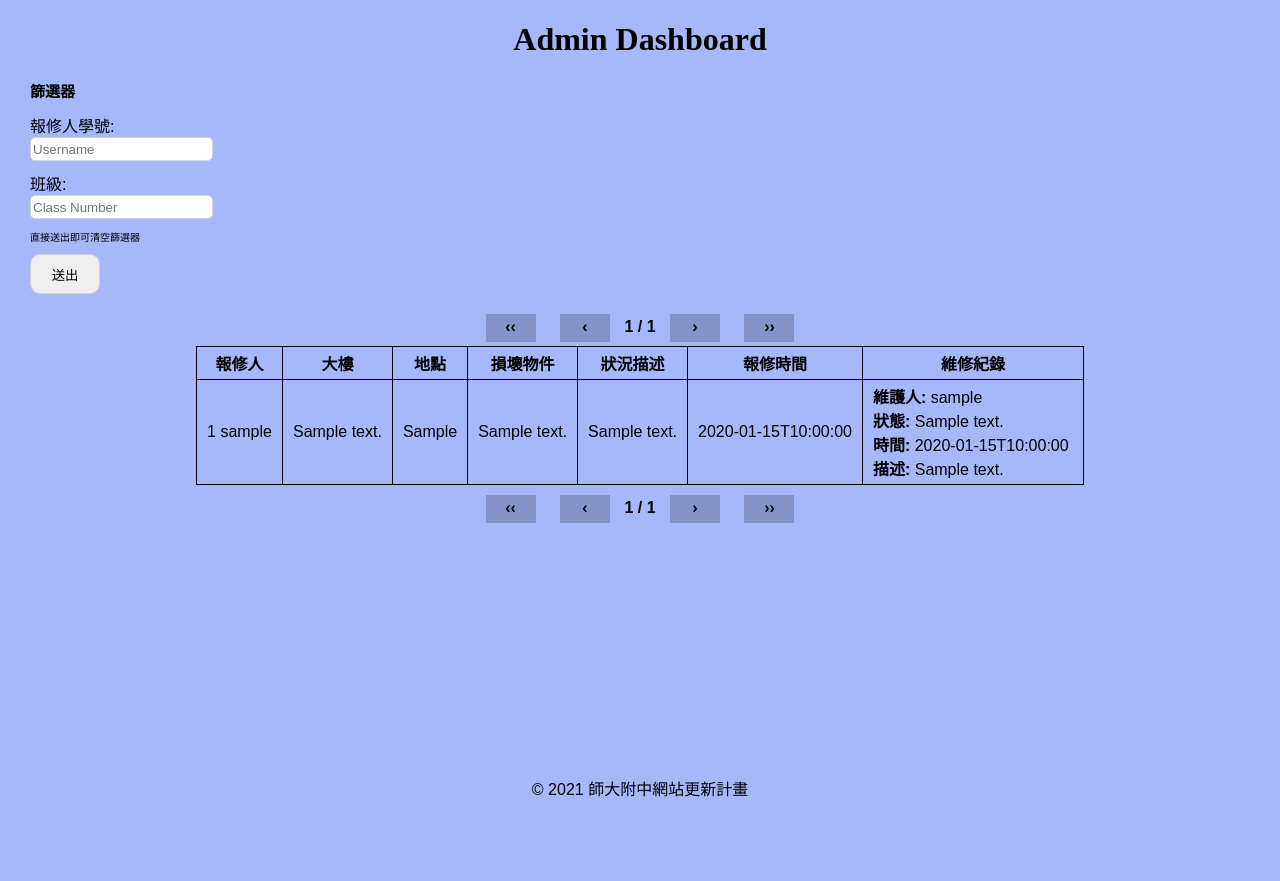
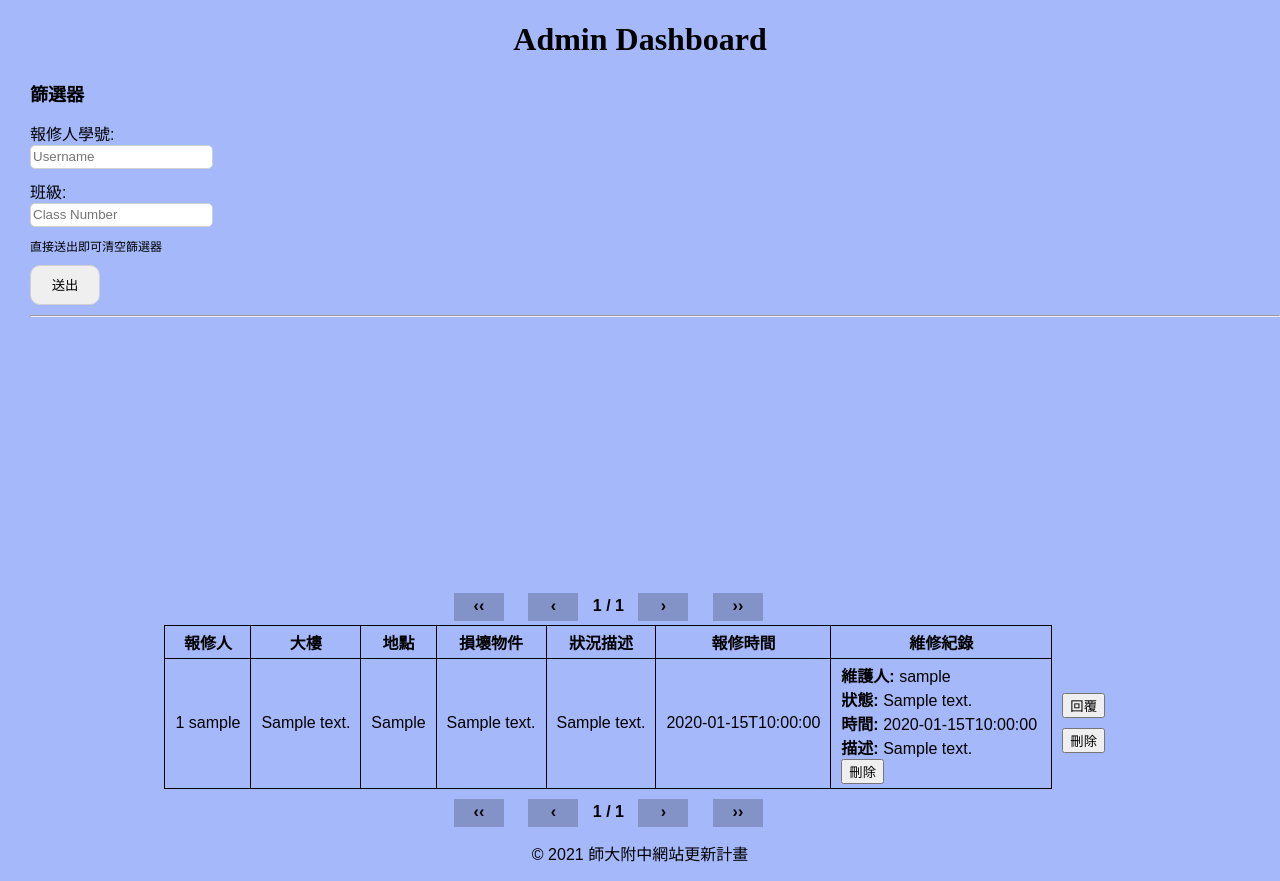
Before and after one commit to HSNU-websites/repair_system, a Flask app: page /admin_dashboard/ in a window 1280 px wide. Shown: the part 24-905 px from the top of the page. Before the commit the page ends 821 px from the top, so only its background shows below. Run offline with Flask 2, Linux system fonts and the light colour scheme; the visitor is signed in with stand-in values (Sample User, id 1); tables that the repository leaves empty hold one stand-in row (values such as "Sample post"); some libraries are stand-ins or nearby versions.

Commit message:
Add reply reports UI and scripts

```diff
--- a/app/admin/routes.py
+++ b/app/admin/routes.py
@@ -16,6 +16,7 @@ from ..database.db_helper import (
     update_users,
 )
 from ..users import admin_required
+from app import admin
 
 
 @admin_bp.route("/admin_dashboard/", methods=["GET", "POST"])
@@ -36,6 +37,7 @@ def dashboard_page(page=1):
             "admin_dashboard.html",
             records=render_records(Filter=Filter, page=page),
             form=form,
+            statuses=render_system_setting()[3]
         )
     if request.method == "POST":
         if form.validate_on_submit():
@@ -51,7 +53,7 @@ def dashboard_page(page=1):
 
             response = make_response(
                 render_template(
-                    "admin_dashboard.html", records=render_records(Filter), form=form
+                    "admin_dashboard.html", records=render_records(Filter), form=form, statuses=render_system_setting()[3]
                 )
             )
             response.delete_cookie("username")
@@ -61,6 +63,20 @@ def dashboard_page(page=1):
             return response
         else:
             current_app.logger.info("POST /admin_dashboard: Invalid submit")
+
+
+@admin_bp.route("/admin_dashboard_backend", methods=["POST", "DELETE"])
+@admin_required
+@login_required
+def admin_dashboard_backend_page():
+    if request.method == "POST":
+        data = request.get_json(force=True)
+        print(data)
+        return "OK"
+    if request.method == "DELETE":
+        data = request.get_json(force=True)
+        print(data)
+        return "OK"
 
 
 @admin_bp.route("/system", methods=["GET"])
--- a/static/dashboard.css
+++ b/static/dashboard.css
@@ -89,6 +89,31 @@ input[type="submit"] {
     opacity: 0.8;
 }
 
+.pages a.end {
+    pointer-events: none; background-color: rgba(0, 0, 0, 0.2);
+}
+
+.column span {
+    display: inline-block;
+    width: 80px;
+    height: 20px;
+    text-align: center;
+}
+
+.column div input {
+    margin: 0 0 0 0;
+    border: 0px;
+    width: 76px;
+}
+
+.column div input[type="checkbox"] {
+    width: 80px;
+}
+
+.column .email {
+    width: 96px;
+}
+
 .field {
     font-family: 'Noto Sans TC', sans-serif;
     margin: 10px 0 10px 0;
@@ -97,7 +122,7 @@ input[type="submit"] {
 }
 
 #sidebar {
-    font-size: 10px;
+    font-size: 12px;
     display: block;
     position: fixed;
     margin: 10px auto 10px 30px;
@@ -106,6 +131,18 @@ input[type="submit"] {
 #sidebar a {
     display: block;
     margin: 5px 0 5px 0;
+}
+
+#reply_window {
+    visibility: hidden;
+}
+
+#reply_window label {
+    font-size: 14px;
+}
+
+#reply_window input {
+    width: 100px;
 }
 
 #main_content {
@@ -141,24 +178,3 @@ input[type="submit"] {
     bottom: 0px;
     width: 100%;
 }
-
-.column span {
-    display: inline-block;
-    width: 80px;
-    height: 20px;
-    text-align: center;
-}
-
-.column div input {
-    margin: 0 0 0 0;
-    border: 0px;
-    width: 76px;
-}
-
-.column div input[type="checkbox"] {
-    width: 80px;
-}
-
-.column .email {
-    width: 96px;
-}
--- a/templates/admin_dashboard.html
+++ b/templates/admin_dashboard.html
@@ -16,6 +16,13 @@
         }
     </style>
     <script src="{{ url_for('static', filename='msg.js') }}"></script>
+    <script src="{{ url_for('static', filename='admin_dashboard.js') }}"></script>
+    <script src="http://ajax.googleapis.com/ajax/libs/jquery/1.7.1/jquery.min.js" type="text/javascript"></script>
+    <script>
+        if (window.innerWidth <= 800) {
+            alert("不建議在行動裝置上使用此頁面");
+        }
+    </script>
     <link rel="icon" href="{{ url_for('static', filename='HSNU.png') }}">
     <title>Admin Dashboard</title>
     {% if records["pages"] != 0 %}
@@ -56,20 +63,40 @@
                     {{ form.submit }}
                 </div>
             </form>
+            <hr>
+            <div id="reply_window">
+                <div class="field">
+                    <label for="status">狀態: </label>
+                    <select name="status" id="status">
+                        {% for status in statuses %}
+                        <option value="{{ status['id'] }}">{{ status['description'] }}</option>
+                        {% endfor %}
+                    </select>
+                </div>
+                <div class="field">
+                    <label for="description">額外敘述: </label>
+                    <br>
+                    <textarea name="description" placeholder="Description" cols="20" rows="10"></textarea>
+                </div>
+                <div class="field">
+                    <button class="add" onclick="send_reply_record(this)">回覆</button>
+                </div>
+            </div>
         </div>
         <table>
             <thead>
                 <tr>
                     <td colspan="7" class="pages">
-                        <a href="1" {% if records['page'] <=1 %}
-                        style="pointer-events: none; background-color: rgba(0, 0, 0, 0.2);" {% endif %}>&#8249;&#8249;</a>
-                        <a href="{{ records['page'] - 1 }}" {% if records['page'] <=1 %}
-                        style="pointer-events: none; background-color: rgba(0, 0, 0, 0.2);" {% endif %}>&#8249;</a>
-                    <span>{{ records["page"] }} / {{ records["pages"] }}</span>
-                    <a href="{{ records['page'] + 1 }}" {% if records['page']>= records['pages'] %}
-                        style="pointer-events: none; background-color: rgba(0, 0, 0, 0.2);" {% endif %}>&#8250;</a>
+                        <a href="1" {% if records['page'] <=1 %} class="end" {% endif %}>&#8249;&#8249;</a>
+                        <a href="{{ records['page'] - 1 }}" {% if records['page'] <=1 %} class="end" {% endif
+                            %}>&#8249;</a>
+                        <span>{{ records["page"] }} / {{ records["pages"] }}</span>
+                        <a href="{{ records['page'] + 1 }}" {% if records['page']>= records['pages'] %}
+                            class="end" {% endif
+                            %}>&#8250;</a>
                         <a href="{{ records['pages'] }}" {% if records['page']>= records['pages'] %}
-                            style="pointer-events: none; background-color: rgba(0, 0, 0, 0.2);" {% endif %}>&#8250;&#8250;</a>
+                            class="end" {% endif
+                            %}>&#8250;&#8250;</a>
                     </td>
                 </tr>
                 <tr>
@@ -98,9 +125,15 @@
                             <div><b>狀態: </b>{{ revision["status"] }}</div>
                             <div><b>時間: </b>{{ revision["insert_time"] }}</div>
                             <div><b>描述: </b>{{ revision["description"] }}</div>
+                            <button class="remove" onclick="send_remove('revision', {{ revision['id'] }});">刪除</button>
                             {% if loop.index < record["revisions"] | length %}<hr>{% endif %}
-                            {% endfor %}
+                                {% endfor %}
                         </div>
+                    </td>
+                    <td style="border: none;">
+                        <button class="update" onclick="show_reply_window({{ record['id'] }});">回覆</button>
+                        <div style="height: 10px;"></div>
+                        <button class="remove" onclick="send_remove('record', {{ record['id'] }});">刪除</button>
                     </td>
                 </tr>
                 {% endfor %}
@@ -108,15 +141,16 @@
             <tfoot>
                 <tr>
                     <td colspan="7" class="pages">
-                        <a href="1" {% if records['page'] <=1 %}
-                        style="pointer-events: none; background-color: rgba(0, 0, 0, 0.2);" {% endif %}>&#8249;&#8249;</a>
-                        <a href="{{ records['page'] - 1 }}" {% if records['page'] <=1 %}
-                        style="pointer-events: none; background-color: rgba(0, 0, 0, 0.2);" {% endif %}>&#8249;</a>
-                    <span>{{ records["page"] }} / {{ records["pages"] }}</span>
-                    <a href="{{ records['page'] + 1 }}" {% if records['page']>= records['pages'] %}
-                        style="pointer-events: none; background-color: rgba(0, 0, 0, 0.2);" {% endif %}>&#8250;</a>
+                        <a href="1" {% if records['page'] <=1 %} class="end" {% endif %}>&#8249;&#8249;</a>
+                        <a href="{{ records['page'] - 1 }}" {% if records['page'] <=1 %} class="end" {% endif
+                            %}>&#8249;</a>
+                        <span>{{ records["page"] }} / {{ records["pages"] }}</span>
+                        <a href="{{ records['page'] + 1 }}" {% if records['page']>= records['pages'] %}
+                            class="end" {% endif
+                            %}>&#8250;</a>
                         <a href="{{ records['pages'] }}" {% if records['page']>= records['pages'] %}
-                            style="pointer-events: none; background-color: rgba(0, 0, 0, 0.2);" {% endif %}>&#8250;&#8250;</a>
+                            class="end" {% endif
+                            %}>&#8250;&#8250;</a>
                     </td>
                 </tr>
             </tfoot>
```
Also changed, not shown: static/admin_dashboard.js (+49 -2 lines), templates/manage_user.html (+30 -23 lines), templates/user_dashboard.html (+18 -12 lines).
